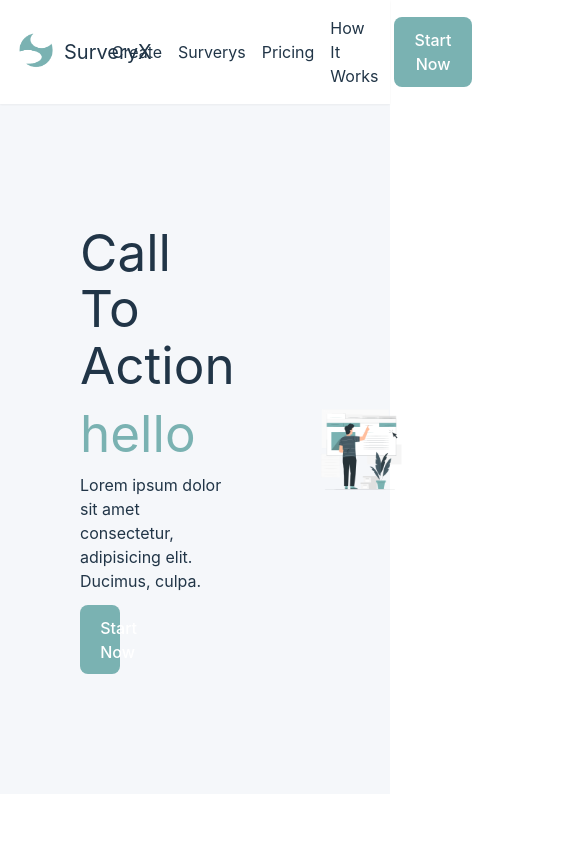
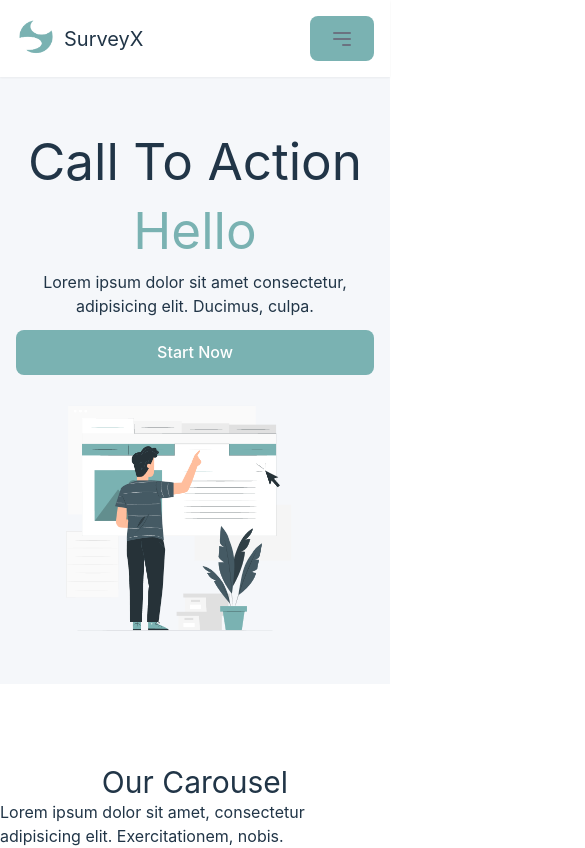
Before and after one commit to bengold1999/SurveysX, a React (Vite) app: page / in a window 390 px wide. Shown: the top 848 px of the page, 585 px wide, since content can reach past the window. Built offline with nearby package versions, Linux system fonts and the light colour scheme.

Commit message:
Add responsive

```diff
--- a/src/components/HeaderHome.tsx
+++ b/src/components/HeaderHome.tsx
@@ -1,26 +1,69 @@
-import React from 'react'
-import { useNavigate } from 'react-router-dom'
+import React, { useState } from 'react';
+import { useNavigate } from 'react-router-dom';
 
-type Props = {}
+type Props = {};
 
 const HeaderHome = (props: Props) => {
-    const nav = useNavigate()
+    const nav = useNavigate();
+    const [isMenuOpen, setIsMenuOpen] = useState(false);
+
+    // Function to toggle menu
+    const toggleMenu = () => {
+        setIsMenuOpen(!isMenuOpen);
+    };
+
     return (
-        <header className=' sticky top-0 left-0 right-0 flex justify-between items-center shadow-sm p-4 bg-white '>
-            <div className='flex items-center'>
-                <img className='w-10' src="src\assets\img\logoX.png" alt="" />
-                <h2 className='ml-2 text-xl font-lightbold'>SurveryX</h2>
+        <header className="sticky top-0 left-0 right-0 flex justify-between items-center shadow-sm p-4 bg-white">
+            <div className="flex items-center">
+                <img className="w-10" src="src/assets/img/logoX.png" alt="Logo" />
+                <h2 className="ml-2 text-xl font-lightbold">SurveyX</h2>
             </div>
-            <nav className='flex space-x-4 items-center'>
-                <span>Create</span>
-                <span>Surverys</span>
-                <span>Pricing</span>
-                <span>How It Works</span>
-                <button onClick={() => nav('/Login')}>Start Now </button>
+
+            {/* Hamburger menu for mobile */}
+            <div className="md:hidden">
+                <button
+                    className="text-gray-500 hover:text-gray-700 focus:outline-none focus:text-gray-700"
+                    onClick={toggleMenu}
+                >
+                    <svg
+                        className="w-6 h-6"
+                        fill="none"
+                        stroke="currentColor"
+                        viewBox="0 0 24 24"
+                        xmlns="http://www.w3.org/2000/svg"
+                    >
+                        <path
+                            strokeLinecap="round"
+                            strokeLinejoin="round"
+                            strokeWidth="2"
+                            d={isMenuOpen ? 'M6 18L18 6M6 6l12 12' : 'M4 6h16M4 12h16m-7 6h7'}
+                        ></path>
+                    </svg>
+                </button>
+            </div>
+
+            {/* Navigation for larger screens */}
+            <nav className="hidden md:flex space-x-4 items-center">
+                <a href="#" className="text-secondery">Create</a>
+                <a href="#" className="text-secondery">Surveys</a>
+                <a href="#" className="text-secondery">Pricing</a>
+                <a href="#" className="text-secondery">How It Works</a>
+                <button onClick={() => nav('/Login')}>Start Now</button>
             </nav>
 
+            {/* Mobile dropdown menu */}
+            {isMenuOpen && (
+                <div className="absolute top-16 left-0 w-full bg-white shadow-md md:hidden">
+                    <nav className="flex flex-col items-center space-y-4 py-4">
+                        <a href="#" className="text-secondery">Create</a>
+                        <a href="#" className="text-secondery">Surveys</a>
+                        <a href="#" className="text-secondery">Pricing</a>
+                        <a href="#" className="text-secondery">How It Works</a>
+                    </nav>
+                </div>
+            )}
         </header>
-    )
-}
+    );
+};
 
-export default HeaderHome
+export default HeaderHome;
--- a/src/components/home/CallToAction.tsx
+++ b/src/components/home/CallToAction.tsx
@@ -1,21 +1,29 @@
-import React from 'react'
-import { useNavigate } from 'react-router-dom'
+import React from 'react';
+import { useNavigate } from 'react-router-dom';
 
-type Props = {}
+type Props = {};
 
 const CallToAction = (props: Props) => {
-  const nav = useNavigate()
+  const nav = useNavigate();
   return (
-    <article className='bg-bgTrue w-full h-full flex items-center justify-between pb-10 pt-10'>
-      <div className='w-full h-full flex flex-col justify-space-around p-20 gap-3  '>
-        <h1 className='text-secondary'>Call To Action</h1>
-        <h1 className='text-primary'>hello</h1>
+    <article className="bg-bgTrue w-full h-full flex flex-col md:flex-row items-center justify-between pb-10 pt-10">
+      <div className="w-full h-full flex flex-col justify-around p-4 md:p-10 gap-3 text-center md:text-left">
+        <h1 className="text-secondary">Call To Action</h1>
+        <h1 className="text-primary">Hello</h1>
         <p>Lorem ipsum dolor sit amet consectetur, adipisicing elit. Ducimus, culpa.</p>
-        <button className='w-1/4' onClick={() => nav('/Login')}>Start Now</button>
+        <button className="w-full md:w-1/4" onClick={() => nav('/Login')}>
+          Start Now
+        </button>
       </div>
-      <img className='w-1/3 pr-10' src="src\assets\img\Information tab-pana 1.png" alt="sds" />
+
+      {/* Make image smaller on mobile and larger on desktop */}
+      <img
+        className="w-3/4 md:w-1/2 pr-10 mx-auto md:mx-0"
+        src="src/assets/img/Information tab-pana 1.png"
+        alt="Information"
+      />
     </article>
-  )
-}
+  );
+};
 
-export default CallToAction
+export default CallToAction;
--- a/src/components/home/WhatWeCan.tsx
+++ b/src/components/home/WhatWeCan.tsx
@@ -1,30 +1,29 @@
-import React from 'react'
-type Props = {}
+import React from 'react';
+type Props = {};
 
 const WhatWeCan = (props: Props) => {
   return (
-    <article className='flex flex-col items-center'>
-        <div className='flex flex-col items-center pb-20 pt-20'>
-        <h1 className='text-3xl'>What We Can</h1>
+    <article className="flex flex-col items-center">
+      <div className="flex flex-col items-center pb-20 pt-20">
+        <h1 className="text-3xl">What We Can</h1>
         <p>Lorem ipsum dolor sit amet, consectetur adipisicing elit. Exercitationem, nobis.</p>
       </div>
-        <section className='flex justify-space-around gap-3 text-wrap'>
-            <div className='shadow p-20 flex flex-col items-center '>
-                <h1 className='text-3xl '>membership</h1>
+      <section className="flex flex-col md:flex-row justify-center gap-6 text-wrap">
+        <div className="shadow p-10 flex flex-col items-center">
+          <h1 className="text-2xl">Membership</h1>
           <p>Lorem ipsum dolor sit amet, consectetur adipisicing elit. Exercitationem, nobis.</p>
         </div>
-            <div className='shadow p-20 flex flex-col items-center'>
-                <h1 className='text-3xl'>membership</h1>
+        <div className="shadow p-10 flex flex-col items-center">
+          <h1 className="text-2xl">Membership</h1>
           <p>Lorem ipsum dolor sit amet, consectetur adipisicing elit. Exercitationem, nobis.</p>
         </div>
-            <div className='shadow p-20 flex flex-col items-center'>
-                <h1 className='text-3xl'>membership</h1>
+        <div className="shadow p-10 flex flex-col items-center">
+          <h1 className="text-2xl">Membership</h1>
           <p>Lorem ipsum dolor sit amet, consectetur adipisicing elit. Exercitationem, nobis.</p>
         </div>
-
       </section>
     </article>
-  )
-}
+  );
+};
 
-export default WhatWeCan
+export default WhatWeCan;
--- a/src/components/home/carousel.tsx
+++ b/src/components/home/carousel.tsx
@@ -1,23 +1,22 @@
 import React from 'react';
 import ScrollCarousel from 'scroll-carousel-react';
-
 
 const Carousel = () => {
   return (
     <>
-    <div className='flex flex-col items-center pb-20 pt-20'>
-        <h1 className='text-3xl'>What We Can</h1>
+      <div className="flex flex-col items-center pb-20 pt-20">
+        <h1 className="text-3xl">Our Carousel</h1>
         <p>Lorem ipsum dolor sit amet, consectetur adipisicing elit. Exercitationem, nobis.</p>
-        </div>
+      </div>
       <ScrollCarousel
         autoplay
         autoplaySpeed={2}
-        speed={1}
+        speed={2}
         onReady={() => console.log('I am ready')}
       >
-        {[1, 2, 3, 4, 5, 6].map((item) => (
-          <div key={item} className='bg-blue-300/20 border-2 border-blue-300/70 rounded h-36 w-48'>
-
+        {[1, 2, 3, 4, 5, 6, 7, 8, 9].map((item) => (
+          <div key={item} className="border-1 shadow-xl rounded h-36 w-48 md:w-48">
+            {item}
           </div>
         ))}
       </ScrollCarousel>
--- a/src/index.css
+++ b/src/index.css
@@ -19,12 +19,12 @@
 }
 
 a {
-  font-weight: 500;
-  color: #646cff;
-  text-decoration: inherit;
+  /* font-weight: 500; */
+  /* color: #646cff; */
+  /* text-decoration: inherit; */
 }
 a:hover {
-  color: #535bf2;
+  /* color: #535bf2; */
 }
 
 html{
@@ -71,7 +71,8 @@ button:focus-visible {
     background-color: #ffffff;
   }
   a:hover {
-    color: #747bff;
+    /* color: #747bff; */
+
   }
   button {
     background-color: #7AB2B2;
--- a/src/pages/Home.tsx
+++ b/src/pages/Home.tsx
@@ -1,32 +1,24 @@
-import React from 'react'
-import { Link } from 'react-router-dom'
-import ScrollCarousel from 'scroll-carousel';
+import React from 'react';
+import HeaderHome from '@/components/HeaderHome';
+import CallToAction from '@/components/home/CallToAction';
+import WhatWeDo from '@/components/home/WhatWeCan';
+import Carousel from '@/components/home/Carousel';
 
-
-import HeaderHome from '@/components/HeaderHome'
-import CallToAction from '@/components/home/CallToAction'
-import WhatWeDo from '@/components/home/whatWeCan'
-import Carousel from '@/components/home/carousel';
-// import HeaderHome from '@/components/HeaderHome'
-type Props = {}
+type Props = {};
 
 const Home = (props: Props) => {
-
-
   return (
     <>
-      <main className='flex flex-col w-full h-full '>
+      <main className="flex flex-col w-full h-full">
         <HeaderHome />
-        {/* <a href="/FormBuilder">FormBuilder</a> */}
-        <section className='w-full h-full '>
-          <CallToAction></CallToAction>
-          <Carousel></Carousel>
-          <WhatWeDo></WhatWeDo>
-          {/* <h1>sdsad</h1> */}
+        <section className="w-full h-full">
+          <CallToAction />
+          <Carousel />
+          <WhatWeDo />
         </section>
       </main>
     </>
-  )
-}
+  );
+};
 
-export default Home
+export default Home;
--- a/src/pages/Login.tsx
+++ b/src/pages/Login.tsx
@@ -2,7 +2,7 @@ import React from 'react';
 
 const Login: React.FC = () => {
   return (
-    <div className="min-h-screen flex items-center justify-center bg-gray-50">
+    <div className="min-h-screen flex items-center justify-center">
       <div className="flex flex-col md:flex-row w-full max-w-4xl bg-white shadow-lg rounded-lg overflow-hidden">
         {/* Left Section */}
         <div className="hidden md:flex w-full md:w-1/2 bg-gray-100 p-8">
--- a/src/pages/SignUp.tsx
+++ b/src/pages/SignUp.tsx
@@ -2,7 +2,7 @@ import React from 'react';
 
 const SignUp: React.FC = () => {
   return (
-    <div className="min-h-screen flex items-center justify-center bg-gray-50">
+    <div className="min-h-screen flex items-center justify-center">
       <div className="flex flex-col md:flex-row w-full max-w-4xl bg-white shadow-lg rounded-lg overflow-hidden">
         {/* Left Section */}
         <div className="hidden md:flex w-full md:w-1/2 bg-gray-100 p-8">
```
Lines whose indentation alone changed are shown as unchanged.
